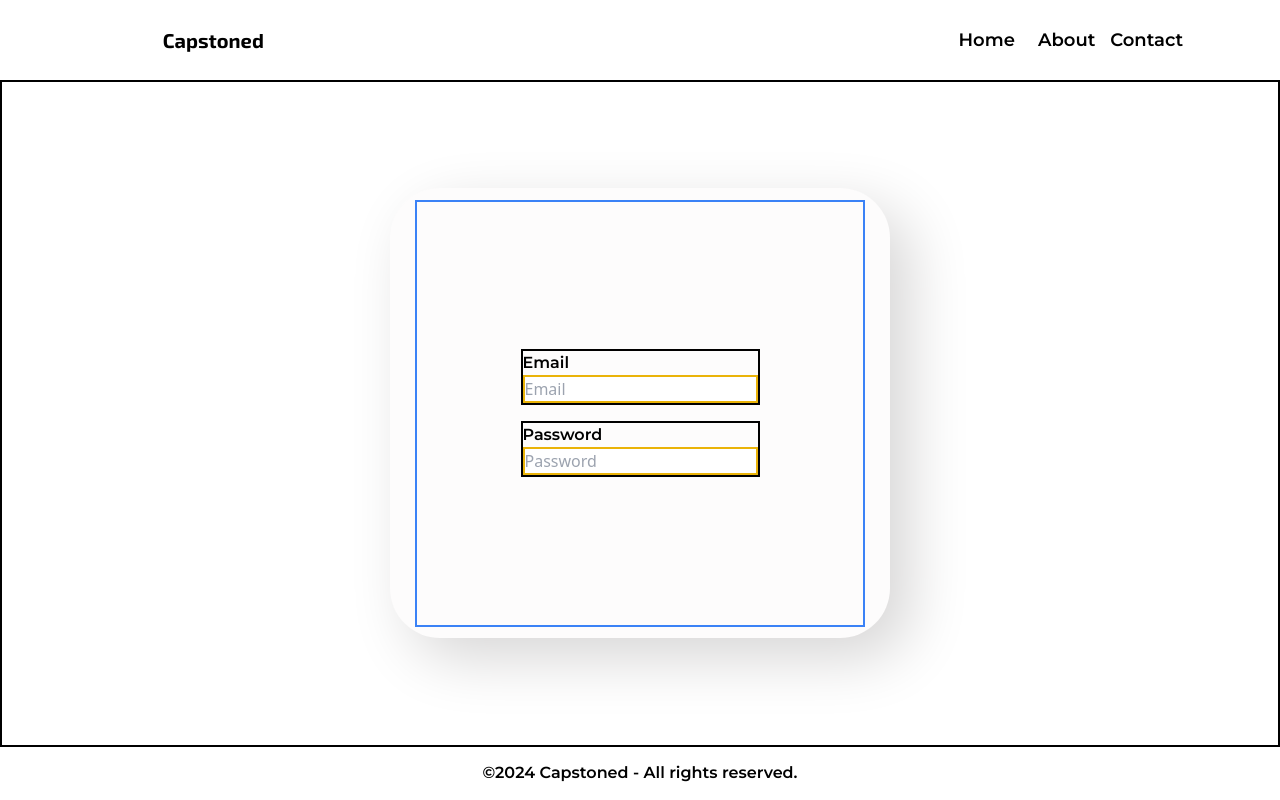
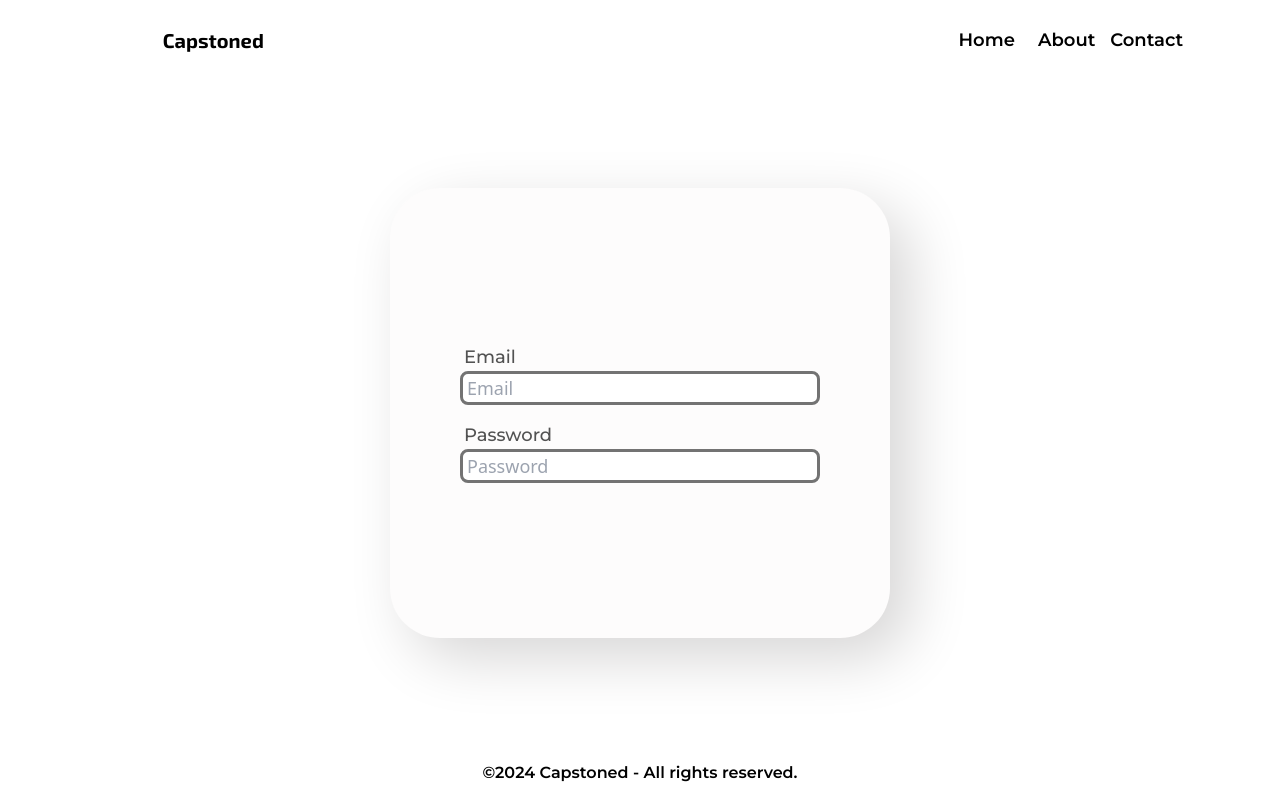
Before and after one commit to Vishal-Das-01/Final-Year-Project-Capstoned, a Next.js app: page /login in a window 1280 px wide. Built offline with nearby package versions, Linux system fonts and the light colour scheme.

Commit message:
Developed login page: developed input fields and labels

```diff
--- a/src/app/(Unauthenticated)/(1_login_page)/login/_components/LoginInput/LoginInput.jsx
+++ b/src/app/(Unauthenticated)/(1_login_page)/login/_components/LoginInput/LoginInput.jsx
@@ -2,12 +2,12 @@ import styles from "./LoginInput.module.css";
 
 export default function LoginInput({label, inputType, inputPlaceholder}){
 	return (
-		<div className="flex flex-col w-full border-2 border-black my-2">
-			<label className="font-semibold font-montserrat">
+		<div className={`${styles.inputContainer} flex flex-col  my-2`}>
+			<label className={`${styles.label} font-medium font-montserrat text-neutral-600 text-lg`}>
 				{label}
 			</label>
 			<input
-				className="border-2 border-yellow-500 outline-none"
+				className={`${styles.input} px-2 text-lg rounded-lg border-2 border-neutral-500 outline-none`}
 				type={inputType}
 				placeholder={inputPlaceholder}
 			/>
--- a/src/app/(Unauthenticated)/(1_login_page)/login/_components/LoginInput/LoginInput.module.css
+++ b/src/app/(Unauthenticated)/(1_login_page)/login/_components/LoginInput/LoginInput.module.css
@@ -0,0 +1,14 @@
+.inputContainer{
+	width: 80%;
+}
+
+.input{
+	border-width: 3px;
+	padding-right: 4px;
+	padding-left: 4px;
+}
+
+.label{
+	padding-right: 4px;
+	padding-left: 4px;
+}
--- a/src/app/(Unauthenticated)/(1_login_page)/login/page.jsx
+++ b/src/app/(Unauthenticated)/(1_login_page)/login/page.jsx
@@ -9,10 +9,10 @@ export const metadata = {
 
 export default function LoginPage(props){
 	return (
-		<div className="w-full h-full flex items-center justify-center border-2 border-black">
+		<div className="w-full h-full flex items-center justify-center">
 			<div className={`${styles.secondaryContainer} flex flex-col items-center justify-center rounded-lg `}>
-				<div className={`${styles.formContainer} flex flex-col items-center justify-center w-full h-full border-2 border-blue-500`}>
-					<form className="flex flex-col">
+				<div className={`${styles.formContainer} flex flex-col items-center justify-center w-full h-full`}>
+					<form className="flex flex-col w-full items-center justify-center">
 						<LoginInput
 							label="Email"
 							inputType="email"
```
